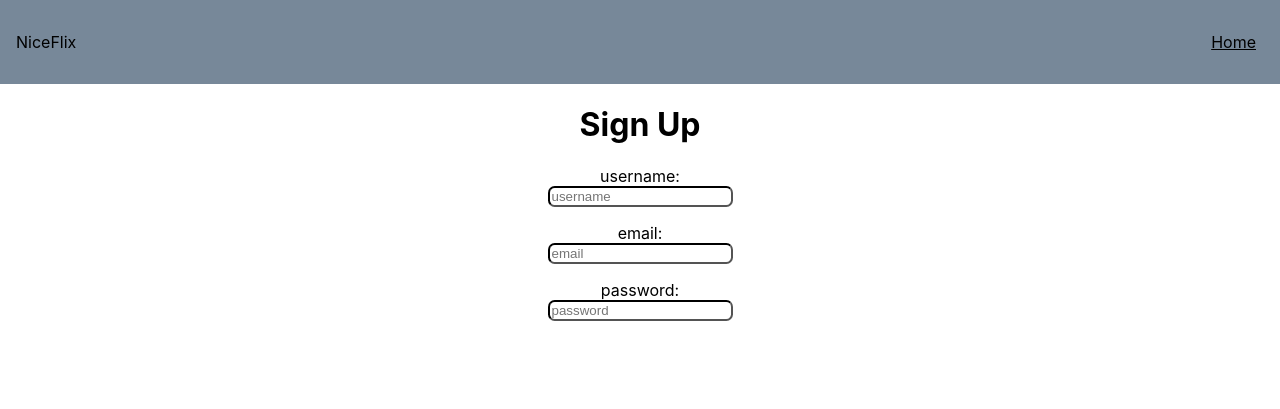
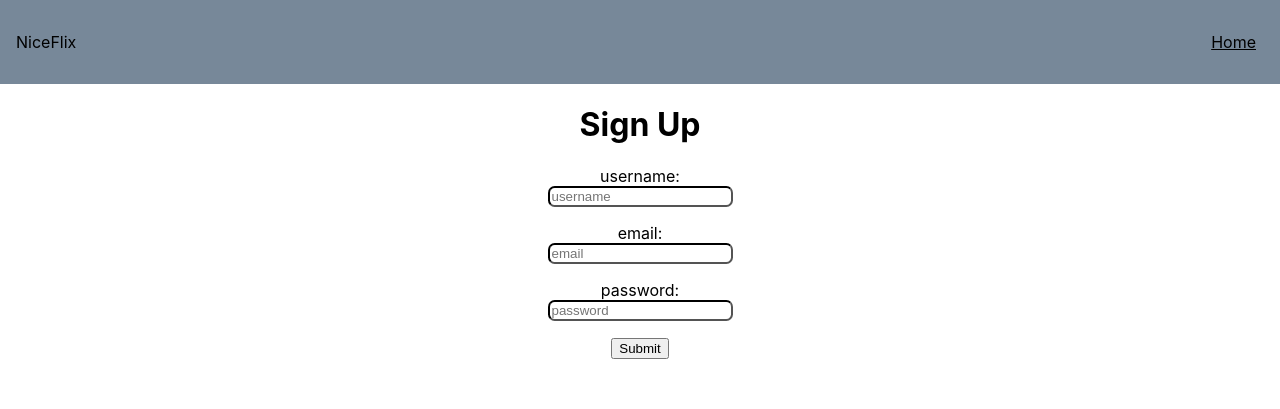
Before and after one commit to MDSkrki/React-MovieRent, a React (Create React App) app: page /signup in a window 1280 px wide. Shown: the top 409 px of the page. Built offline with nearby package versions, Linux system fonts and the light colour scheme.

Commit message:
cleaned some code and made successful form registration

```diff
--- a/src/containers/SignUp/SignUp.js
+++ b/src/containers/SignUp/SignUp.js
@@ -1,4 +1,4 @@
-import { useEffect, useState } from "react"
+import { useState } from "react"
 import { Input } from "../../components/Input/Input"
 
 
@@ -11,10 +11,6 @@ export const SignUp = () => {
         password: '',
     })
 
-    useEffect(() => {
-        console.log(form);
-    }, [form]);
-
     // Handlers
     const updateForm = (e) => {
         setForm({
@@ -24,15 +20,31 @@ export const SignUp = () => {
         console.log(e.target.name, e.target.value);
     }
 
-
-
+    const formSubmit = async (e) => {
+        e.preventDefault();
+        try {
+            const res = await fetch('http://localhost:4000/api/user/register', {
+                method: 'POST',
+                body: JSON.stringify(form),
+                headers: {
+                    'Content-Type': 'application/json',
+                }
+            })
+            const user = await res.json();
+            console.log(user);
+        } catch (error) {
+            console.log('User registration failed!');
+        }
+    }
     return (
         <>
             <h1>Sign Up</h1>
-            <form>
+            <form onSubmit={formSubmit}>
                 <Input inputType='username' update={updateForm} />
                 <Input inputType='email' update={updateForm} />
                 <Input inputType='password' update={updateForm} />
+
+                <button>Submit</button>
             </form>
         </>
     )
```
